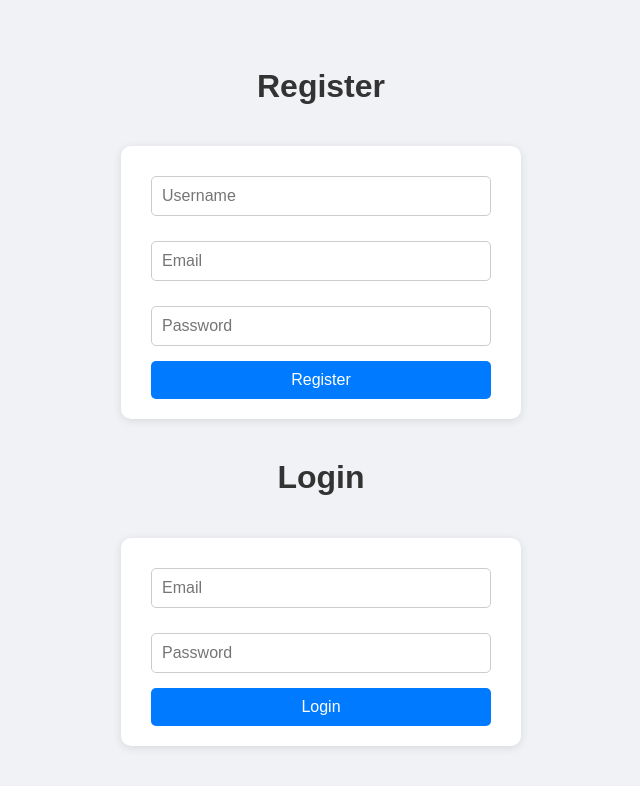
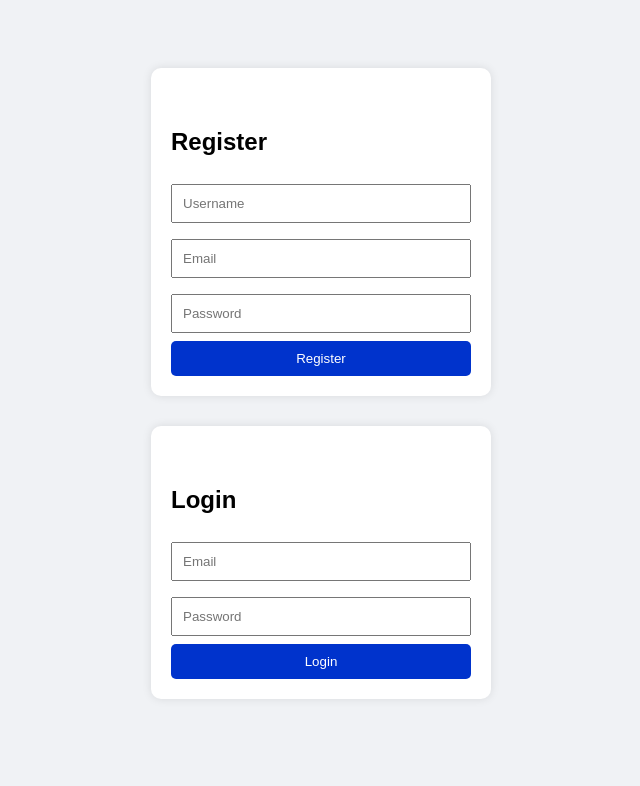
Before and after one commit to itsSanJ/Student_collab_hub, a website: page public/index.html in a window 1280 px wide. Shown: the whole page, without its empty margins (319-959 px from the left). Drawn offline with Linux system fonts and the light colour scheme.

Commit message:
Fix: Added process.env.PORT for Render

```diff
--- a/public/index.html
+++ b/public/index.html
@@ -5,126 +5,105 @@
   <meta name="viewport" content="width=device-width, initial-scale=1.0"/>
   <title>Student Collab Hub</title>
   <style>
-    * {
-      box-sizing: border-box;
-    }
-
     body {
       font-family: Arial, sans-serif;
-      background-color: #f0f2f5;
-      padding: 40px;
+      background: #f0f2f5;
       display: flex;
       flex-direction: column;
       align-items: center;
+      padding-top: 60px;
     }
-
-    h1 {
-      margin-top: 20px;
-      color: #333;
+    h2 {
+      margin-top: 40px;
     }
-
-    form {
+    .form-box {
       background: white;
-      padding: 20px 30px;
-      margin: 20px 0;
+      padding: 20px;
       border-radius: 10px;
-      box-shadow: 0 2px 10px rgba(0,0,0,0.1);
-      width: 100%;
-      max-width: 400px;
+      box-shadow: 0 0 10px rgba(0,0,0,0.1);
+      width: 300px;
+      margin-bottom: 30px;
     }
-
     input {
       width: 100%;
       padding: 10px;
-      margin-top: 10px;
-      margin-bottom: 15px;
-      font-size: 16px;
-      border: 1px solid #ccc;
-      border-radius: 5px;
+      margin: 8px 0;
+      box-sizing: border-box;
     }
-
     button {
       width: 100%;
       padding: 10px;
-      background-color: #007bff;
+      background: #0033cc;
       color: white;
-      font-size: 16px;
       border: none;
       border-radius: 5px;
       cursor: pointer;
     }
-
     button:hover {
-      background-color: #0056b3;
+      background: #002699;
     }
   </style>
 </head>
 <body>
-  <h1>Register</h1>
-  <form id="registerForm">
-    <input type="text" placeholder="Username" name="username" required />
-    <input type="email" placeholder="Email" name="email" required />
-    <input type="password" placeholder="Password" name="password" required />
-    <button type="submit">Register</button>
-  </form>
 
-  <h1>Login</h1>
-  <form id="loginForm">
-    <input type="email" placeholder="Email" name="email" required />
-    <input type="password" placeholder="Password" name="password" required />
-    <button type="submit">Login</button>
-  </form>
+  <div class="form-box">
+    <h2>Register</h2>
+    <input type="text" id="regUsername" placeholder="Username" />
+    <input type="email" id="regEmail" placeholder="Email" />
+    <input type="password" id="regPassword" placeholder="Password" />
+    <button onclick="register()">Register</button>
+  </div>
+
+  <div class="form-box">
+    <h2>Login</h2>
+    <input type="email" id="loginEmail" placeholder="Email" />
+    <input type="password" id="loginPassword" placeholder="Password" />
+    <button onclick="login()">Login</button>
+  </div>
 
   <script>
-    // Handle Registration
-    document.getElementById('registerForm').addEventListener('submit', async (e) => {
-      e.preventDefault();
-      const form = e.target;
-      const data = {
-        username: form.username.value,
-        email: form.email.value,
-        password: form.password.value
-      };
+    const API_URL = 'https://student-collab-hub-bsjl.onrender.com';
+
+    async function register() {
+      const username = document.getElementById('regUsername').value;
+      const email = document.getElementById('regEmail').value;
+      const password = document.getElementById('regPassword').value;
 
       try {
-        const res = await fetch('/register', {
+        const res = await fetch(`${API_URL}/register`, {
           method: 'POST',
           headers: { 'Content-Type': 'application/json' },
-          body: JSON.stringify(data)
+          body: JSON.stringify({ username, email, password })
         });
-        const result = await res.json();
-        alert(result.message);
+
+        const text = await res.text();
+        const data = JSON.parse(text);
+        alert(data.message);
       } catch (err) {
         alert('Register failed: ' + err.message);
       }
-    });
+    }
 
-    // Handle Login
-    document.getElementById('loginForm').addEventListener('submit', async (e) => {
-      e.preventDefault();
-      const form = e.target;
-      const data = {
-        email: form.email.value,
-        password: form.password.value
-      };
+    async function login() {
+      const email = document.getElementById('loginEmail').value;
+      const password = document.getElementById('loginPassword').value;
 
       try {
-        const res = await fetch('/login', {
+        const res = await fetch(`${API_URL}/login`, {
           method: 'POST',
           headers: { 'Content-Type': 'application/json' },
-          body: JSON.stringify(data)
+          body: JSON.stringify({ email, password })
         });
-        const result = await res.json();
-        alert(result.message);
 
-        if (result.message === "Login successful") {
-          localStorage.setItem('userEmail', form.email.value);
-          window.location.href = "/dashboard.html";
-        }
+        const text = await res.text();
+        const data = JSON.parse(text);
+        alert(data.message);
+        // Optionally redirect:
+        // window.location.href = '/dashboard.html';
       } catch (err) {
         alert('Login failed: ' + err.message);
       }
-    });
+    }
   </script>
 </body>
 </html>
--- a/server.js
+++ b/server.js
@@ -9,7 +9,8 @@ const Project = require('./models/project');
 const Job = require('./models/job');
 
 const app = express();
-const PORT = 3000;
+const PORT = process.env.PORT || 3000;
+
 
 // ✅ Middleware
 app.use(cors());
```
Also changed, not shown: 1 other file.
